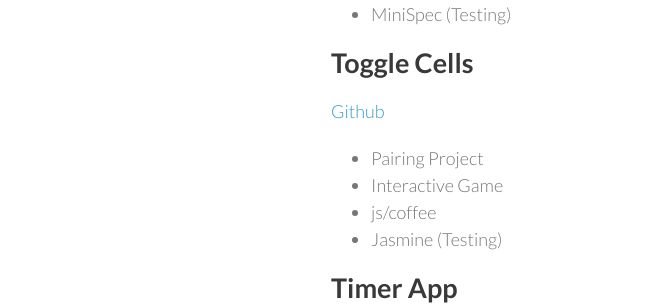
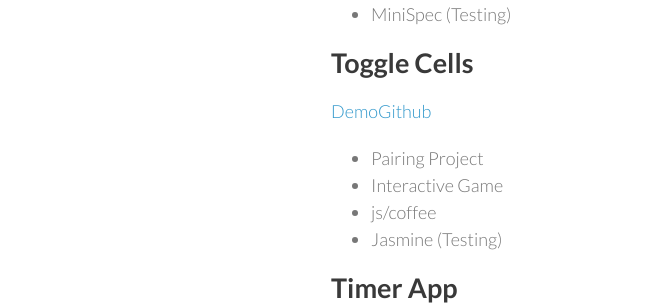
Before and after one commit to zeisler/zeisler.github.io, a Jekyll site: the page built from projects/index.md, in a window 1280 px wide and 1137 px high. Shown: the part 617-922 px from the top of the window, without its empty margins (159-826 px from the left). Built offline with Jekyll 4.4.1, drawn with Linux system fonts in a browser that asks for light colours.

Commit message:
add demo link to togglecells

```diff
--- a/projects/index.md
+++ b/projects/index.md
@@ -27,7 +27,7 @@
 * MiniSpec (Testing)
 
 ## Toggle Cells
-[Github](https://github.com/ShaneDelmore/ToggleCells)
+[Demo](http://dustinzeisler.com/ToggleCells/)[Github](https://github.com/ShaneDelmore/ToggleCells)
 * Pairing Project
 * Interactive Game
 * js/coffee
```
